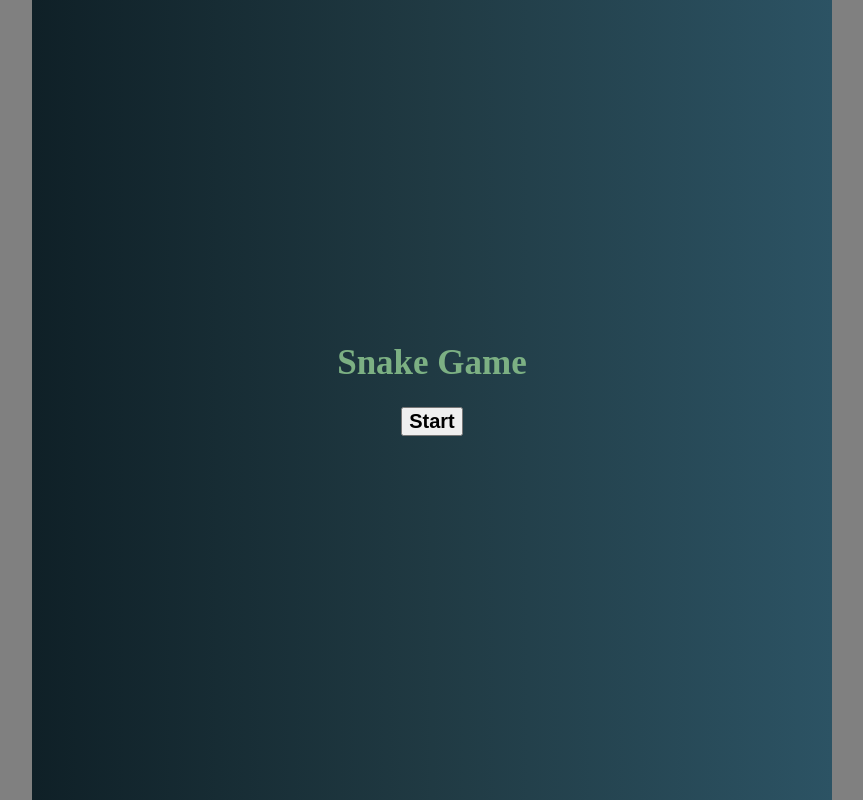
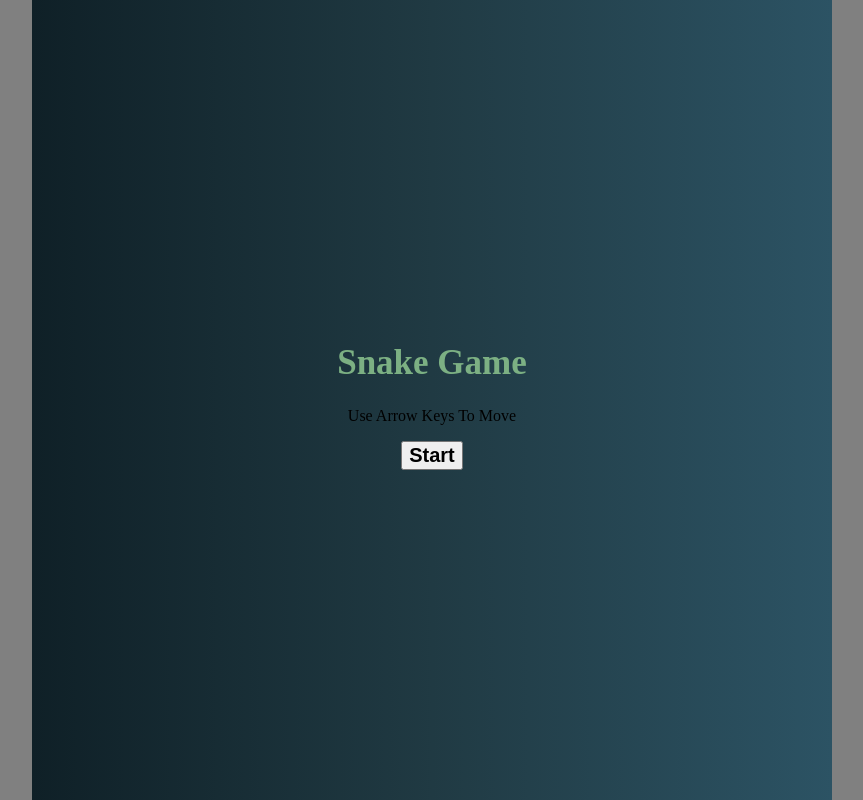
Before and after one commit to jdiehl205/Snake-Game, a plain HTML site: page index.html in a window 1280 px wide. Shown: the whole page, without its empty margins (208-1071 px from the left). Drawn offline with Linux system fonts and the light colour scheme.

Commit message:
Update index.html

```diff
--- a/index.html
+++ b/index.html
@@ -13,6 +13,7 @@
     <div id="start-screen">
         <div class="position">
             <h1>Snake Game</h1>
+            <p>Use Arrow Keys To Move</p>
             <button class="btn">Start</button>
         </div>
     </div>
```
